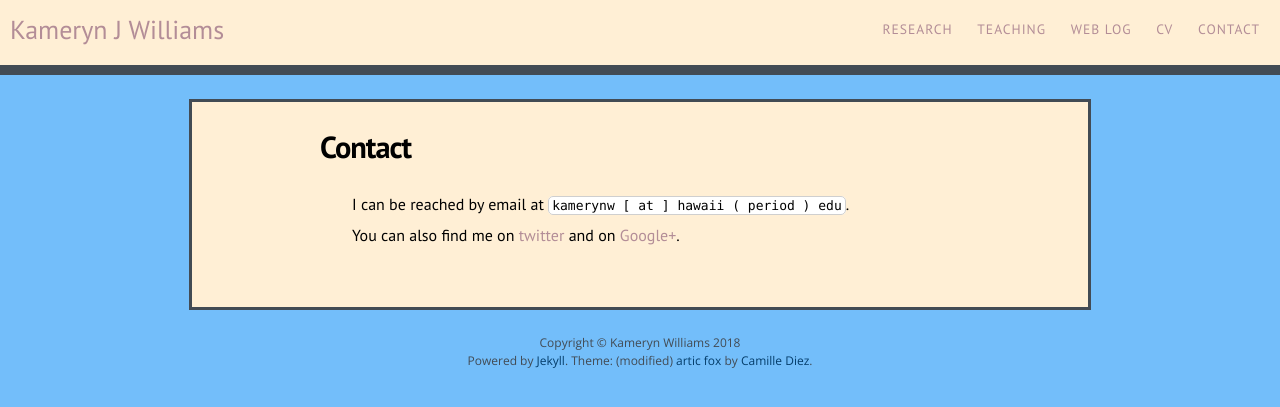
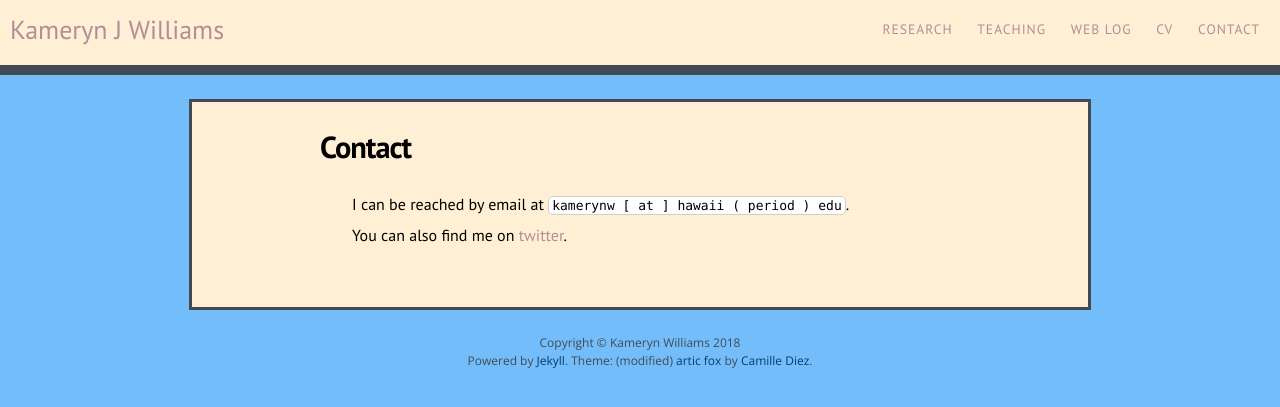
Before and after one commit to kamerynjw/kamerynjw.github.io, a Jekyll site: the page built from contact.md, in a window 1280 px wide. Shown: the top 407 px of the page. Built offline with Jekyll 4.4.1, drawn with Linux system fonts in a browser that asks for light colours; nearby versions of some CDN libraries.

Commit message:
removing link to new dead Google+ account

```diff
--- a/contact.md
+++ b/contact.md
@@ -6,4 +6,4 @@ permalink: /contact/
 
 I can be reached by email at `kamerynw [ at ] hawaii ( period ) edu`.
 
-You can also find me on [twitter](https://twitter.com/KamerynJW) and on [Google+](https://plus.google.com/+KamerynWilliams).
+You can also find me on [twitter](https://twitter.com/KamerynJW).
```
